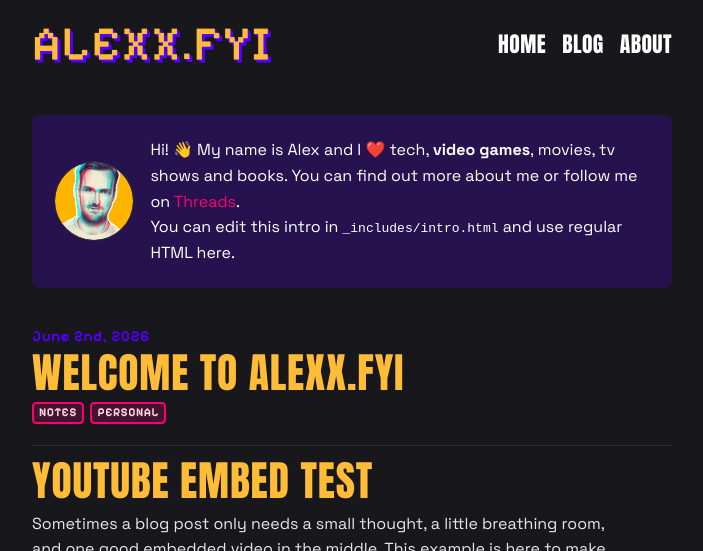
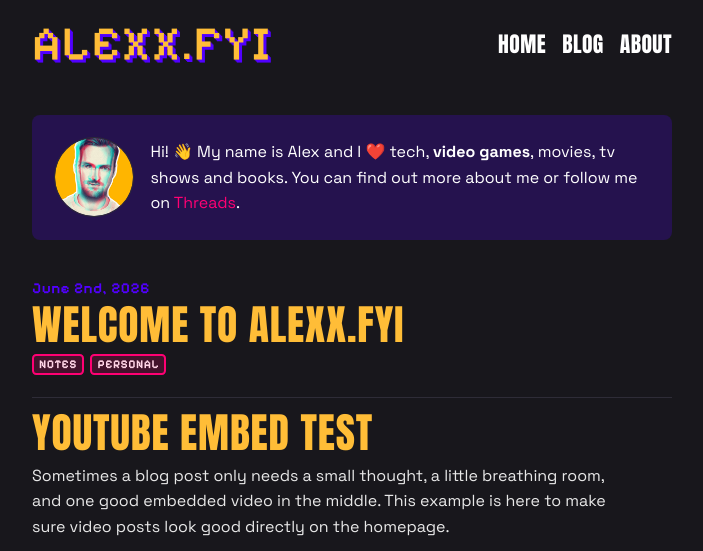
Before and after one commit to Alxndrrr/alexx.fyi, a Jekyll site: the page built from index.md, in a window 1280 px wide and 900 px high, cut to the strip 0-551 px from the top of the window. Shown: the whole strip, without its empty margins (288-991 px from the left). Built offline with Jekyll 4.4.1, drawn with Linux system fonts in a browser that asks for light colours; some web fonts are replaced.

Commit message:
Update intro.html

```diff
--- a/_includes/intro.html
+++ b/_includes/intro.html
@@ -1,8 +1,3 @@
 <p>
   Hi! 👋 My name is Alex and I ❤️ tech, <b>video games</b>, movies, tv shows and books. You can find out more about me or follow me on <a href="">Threads</a>.
 </p>
-
-<p>
-  You can edit this intro in <code>_includes/intro.html</code> and use regular
-  HTML here.
-</p>
```
